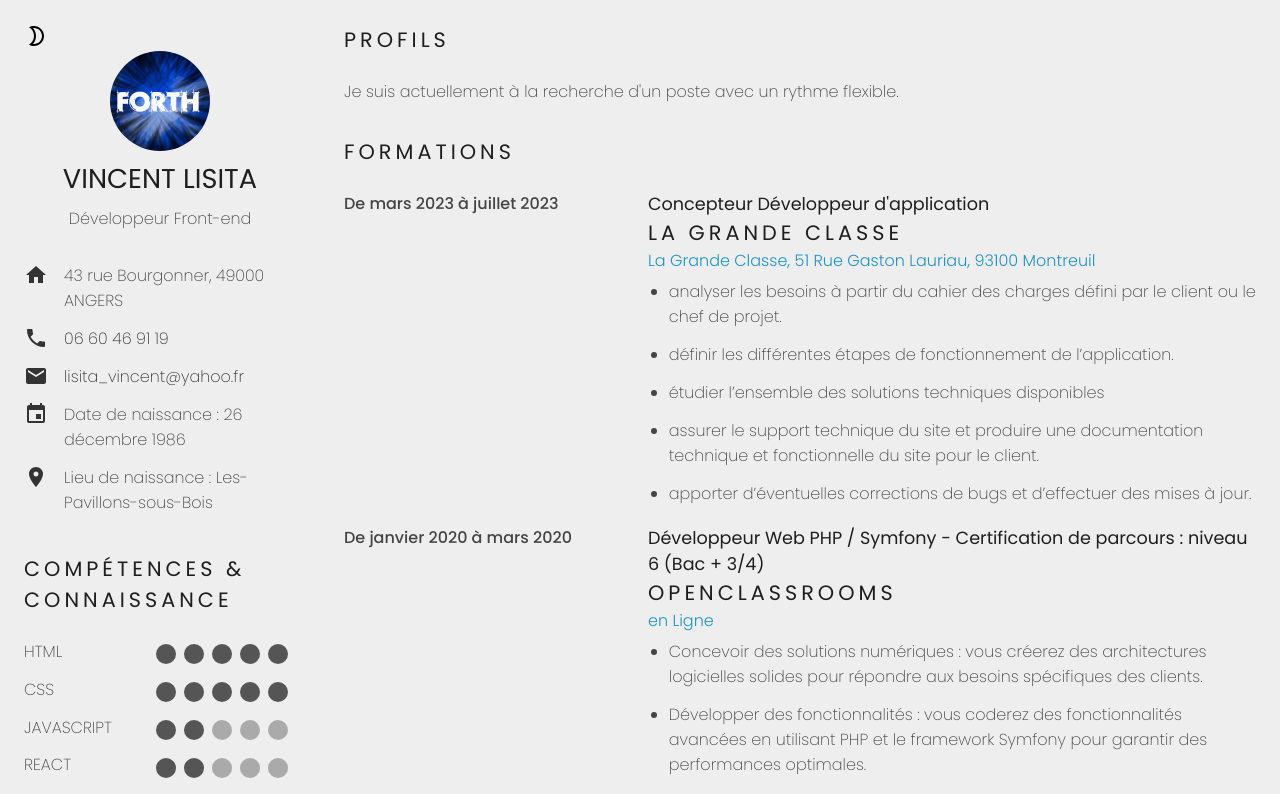
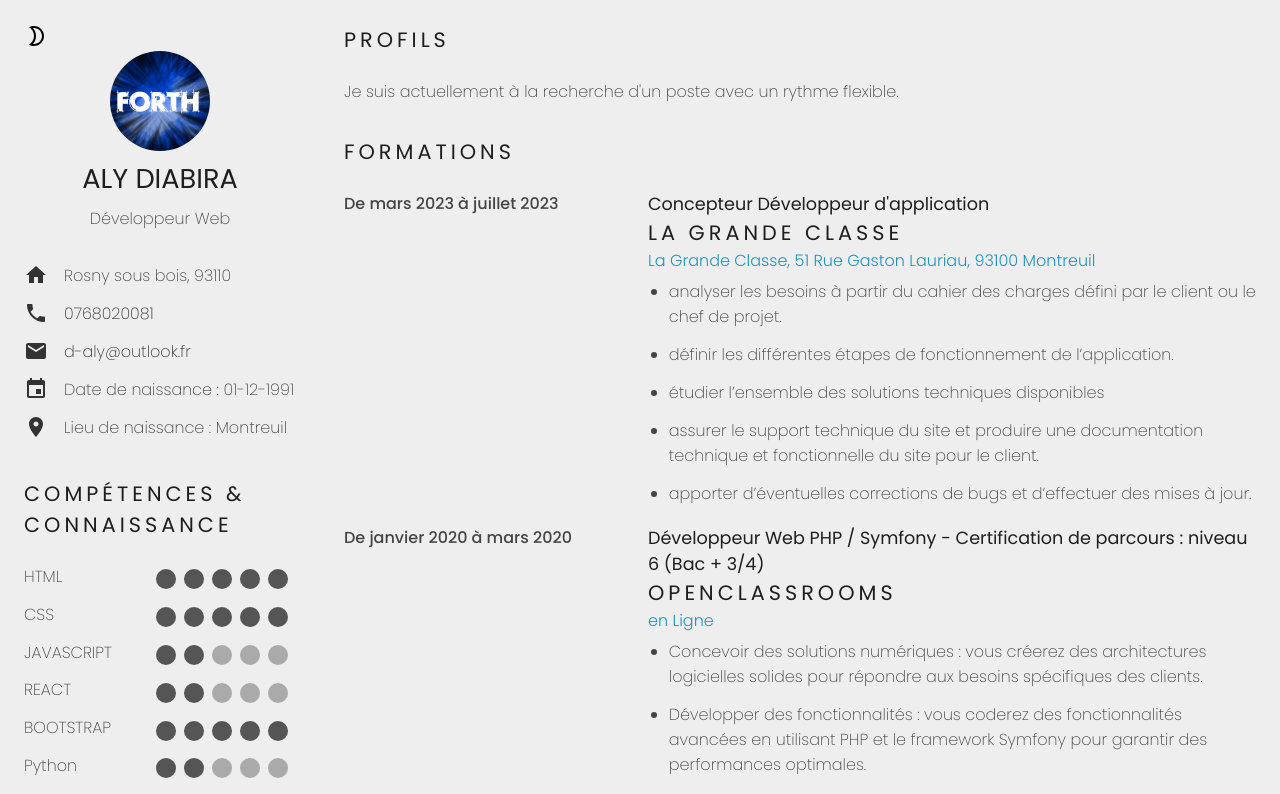
Before and after one commit to Alydiabira/CV-EN-LIGNE-AVEC-REACT.JS, a React (Vite) app: page / in a window 1280 px wide. Shown: the top 794 px of the page. Built offline with nearby package versions, Linux system fonts and the light colour scheme.

Commit message:
Update User.tsx

```diff
--- a/src/components/User.tsx
+++ b/src/components/User.tsx
@@ -9,28 +9,28 @@ const User = () => {
   return (
     <div className="user">
       <img src="./media/avatar.png" alt="" className="user__avatar" />
-      <h1 className="user__name">Vincent LISITA</h1>
-      <p className="user__profession">Développeur Front-end</p>
+      <h1 className="user__name">ALY DiabirA</h1>
+      <p className="user__profession">Développeur Web</p>
       <div className="user__infos">
         <p className="user__info">
           <HomeIcon />
-          43 rue Bourgonner, 49000 ANGERS
+          Rosny sous bois, 93110
         </p>
         <p className="user__info">
           <PhoneIcon />
-          <a href="te:+33660469119">06 60 46 91 19</a>
+          <a href="te:+33660469119">0768020081</a>
         </p>
         <p className="user__info">
           <MailIcon />
-          <a href="mailto:lisita_vincent@yahoo.fr">lisita_vincent@yahoo.fr</a>
+          <a href="mailto:d-aly@outlook.fr">d-aly@outlook.fr</a>
         </p>
         <p className="user__info">
           <EventIcon />
-          Date de naissance : 26 décembre 1986
+          Date de naissance : 01-12-1991
         </p>
         <p className="user__info">
           <LocationOnIcon />
-          Lieu de naissance : Les-Pavillons-sous-Bois
+          Lieu de naissance : Montreuil
         </p>
       </div>
     </div>
```
